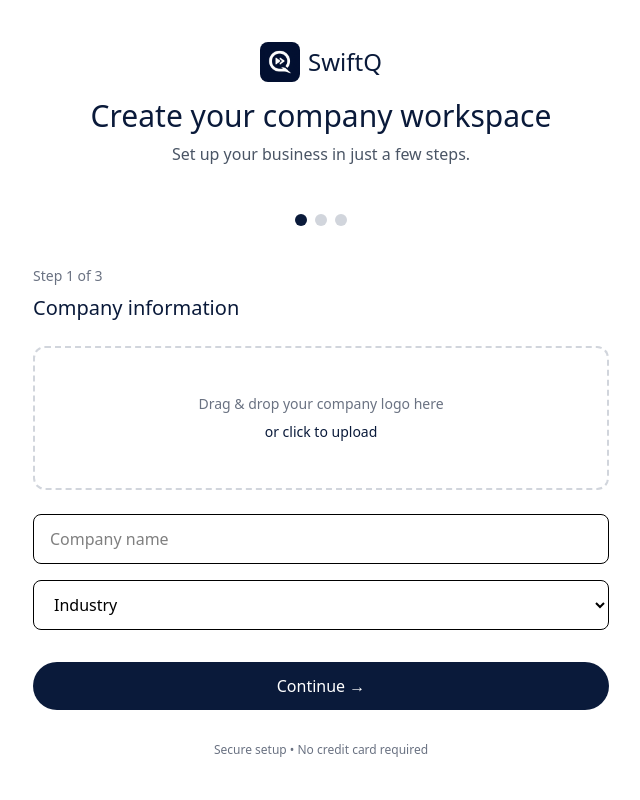
After one commit to Tobicodes-dot/SwiftQ, a PHP site: page /Public/auth/company-registration.html in a window 1280 px wide. The commit adds this page. Shown: the whole page, without its empty margins (319-959 px from the left). Run offline with PHP 8.4, Linux system fonts and the light colour scheme; style sheets or scripts are compiled from the project's sources.

Commit message:
working on registration page

```diff
--- /dev/null
+++ b/Public/auth/company-registration.html
@@ -0,0 +1,264 @@
+<!DOCTYPE html>
+<html lang="en" class="scroll-smooth">
+<head>
+    <meta charset="UTF-8">
+    <meta name="viewport" content="width=device-width, initial-scale=1.0">
+    <title>SwiftQ - Company Registration</title>
+    <link rel="stylesheet" href="../../Public/assets/style/output.css">
+    <link rel="stylesheet" href="../../Public/assets/style/tailwind.css">
+</head>
+<body>
+    <!-- <section class="min-h-screen flex items-center justify-center bg-gray-50 px-6">
+        <div class="w-full max-w-xl bg-white rounded-2xl shadow-md p-10">
+
+
+            <div class="text-center mb-10">
+            <div class="flex justify-center items-center gap-2 mb-4">
+                <div class="logo-container"></div>
+                <span class="text-2xl font-medium text-[#0A1A3A]">SwiftQ</span>
+            </div>
+
+            <h1 class="text-2xl md:text-3xl font-semibold text-[#0A1A3A]">
+                Create your company workspace
+            </h1>
+            <p class="text-gray-600 mt-2">
+                Set up your business on SwiftQ and start managing queues smarter.
+            </p>
+            </div>
+
+
+            <form class="space-y-6">
+
+
+            <div>
+                <h3 class="text-lg font-medium text-[#0A1A3A] mb-4">
+                Company information
+                </h3>
+
+                <div class="space-y-4">
+                <input
+                    type="text"
+                    placeholder="Company name"
+                    class="w-full px-4 py-3 border border-gray-300 rounded-lg focus:outline-none focus:border-[#0A1A3A]"
+                />
+
+                <select
+                    class="w-full px-4 py-3 border border-gray-300 rounded-lg focus:outline-none focus:border-[#0A1A3A]"
+                >
+                    <option>Business type</option>
+                    <option>Healthcare</option>
+                    <option>Banking</option>
+                    <option>Retail</option>
+                    <option>Government</option>
+                    <option>Hospitality</option>
+                    <option>Other</option>
+                </select>
+
+                <select
+                    class="w-full px-4 py-3 border border-gray-300 rounded-lg focus:outline-none focus:border-[#0A1A3A]"
+                >
+                    <option>Company size</option>
+                    <option>1–10 employees</option>
+                    <option>11–50 employees</option>
+                    <option>51–200 employees</option>
+                    <option>200+ employees</option>
+                </select>
+                </div>
+            </div>
+
+
+            <div>
+                <h3 class="text-lg font-medium text-[#0A1A3A] mb-4">
+                Administrator account
+                </h3>
+
+                <div class="space-y-4">
+                <input
+                    type="text"
+                    placeholder="Full name"
+                    class="w-full px-4 py-3 border border-gray-300 rounded-lg focus:outline-none focus:border-[#0A1A3A]"
+                />
+
+                <input
+                    type="email"
+                    placeholder="Work email"
+                    class="w-full px-4 py-3 border border-gray-300 rounded-lg focus:outline-none focus:border-[#0A1A3A]"
+                />
+
+                <input
+                    type="password"
+                    placeholder="Password"
+                    class="w-full px-4 py-3 border border-gray-300 rounded-lg focus:outline-none focus:border-[#0A1A3A]"
+                />
+
+                <input
+                    type="password"
+                    placeholder="Confirm password"
+                    class="w-full px-4 py-3 border border-gray-300 rounded-lg focus:outline-none focus:border-[#0A1A3A]"
+                />
+                </div>
+            </div>
+
+            <button
+                type="submit"
+                class="w-full mt-6 py-3 rounded-full bg-[#0A1A3A] text-white font-medium hover:opacity-90 transition"
+            >
+                Create company account
+            </button>
+
+            </form>
+
+            <p class="text-xs text-gray-500 text-center mt-6">
+            By creating an account, you agree to SwiftQ’s Terms of Service and Privacy Policy.
+            </p>
+        </div>
+    </section> -->
+    <section class="min-h-screen flex items-center justify-center bg-white px-6">
+
+        <div class="w-full max-w-xl">
+
+            <!-- Header -->
+            <div class="mb-12 text-center">
+            <div class="flex justify-center items-center gap-2 mb-4">
+                <div class="logo-container"></div>
+                <span class="text-2xl font-medium text-[#0A1A3A]">SwiftQ</span>
+            </div>
+
+            <h1 class="text-3xl font-medium text-[#0A1A3A]">
+                Create your company workspace
+            </h1>
+
+            <p class="text-gray-600 mt-2">
+                Set up your business in just a few steps.
+            </p>
+            </div>
+
+            <!-- Progress -->
+            <div class="flex justify-center gap-2 mb-10">
+            <span class="w-3 h-3 rounded-full bg-[#0A1A3A]" id="dot-1"></span>
+            <span class="w-3 h-3 rounded-full bg-gray-300" id="dot-2"></span>
+            <span class="w-3 h-3 rounded-full bg-gray-300" id="dot-3"></span>
+            </div>
+
+            <!-- FORM -->
+            <form id="registerForm" class="relative overflow-hidden">
+                <!-- STEP 1 -->
+                <div class="step active">
+                    <p class="text-sm text-gray-500 mb-2">Step 1 of 3</p>
+                    <h2 class="text-xl font-medium text-[#0A1A3A] mb-6">
+                    Company information
+                    </h2>
+
+                    <label for="companyLogo" id="logoDrop" class="flex flex-col items-center justify-center w-full h-36 border-2 border-dashed border-gray-300 rounded-xl cursor-pointer text-center hover:border-[#0A1A3A] transition mb-6">
+                        <input
+                            type="file"
+                            id="companyLogo"
+                            accept="image/*"
+                            class="hidden"
+                            required/>
+
+                        <div id="logoPreview" class="flex flex-col items-center gap-2">
+                            <span class="text-sm text-gray-500">
+                            Drag & drop your company logo here
+                            </span>
+                            <span class="text-sm text-[#0A1A3A] font-medium">
+                            or click to upload
+                            </span>
+                        </div>
+                    </label>
+
+                    <div class="space-y-4">
+                    <input type="text" placeholder="Company name"
+                        class="w-full px-4 py-3 border rounded-lg focus:border-[#0A1A3A] focus:outline-none" />
+
+                    <select
+                        class="w-full px-4 py-3 border rounded-lg focus:border-[#0A1A3A] focus:outline-none">
+                        <option>Industry</option>
+                        <option>Healthcare</option>
+                        <option>Banking</option>
+                        <option>Retail</option>
+                        <option>Government</option>
+                    </select>
+                    </div>
+
+                    <button type="button" onclick="nextStep()"
+                    class="mt-8 w-full py-3 rounded-full bg-[#0A1A3A] text-white font-medium">
+                    Continue →
+                    </button>
+                </div>
+
+                <!-- STEP 2 -->
+                <div class="step">
+                    <p class="text-sm text-gray-500 mb-2">Step 2 of 3</p>
+                    <h2 class="text-xl font-medium text-[#0A1A3A] mb-6">
+                    Company size & region
+                    </h2>
+
+                    <div class="space-y-4">
+                    <select
+                        class="w-full px-4 py-3 border rounded-lg focus:border-[#0A1A3A] focus:outline-none">
+                        <option>Company size</option>
+                        <option>1–10 employees</option>
+                        <option>11–50 employees</option>
+                        <option>51–200 employees</option>
+                        <option>200+ employees</option>
+                    </select>
+
+                    <input type="text" placeholder="Country / Region"
+                        class="w-full px-4 py-3 border rounded-lg focus:border-[#0A1A3A] focus:outline-none" />
+                    </div>
+
+                    <div class="flex gap-4 mt-8">
+                    <button type="button" onclick="prevStep()"
+                        class="w-1/3 py-3 rounded-full border text-gray-600">
+                        Back
+                    </button>
+
+                    <button type="button" onclick="nextStep()"
+                        class="w-2/3 py-3 rounded-full bg-[#0A1A3A] text-white font-medium">
+                        Continue →
+                    </button>
+                    </div>
+                </div>
+
+                <!-- STEP 3 -->
+                <div class="step">
+                    <p class="text-sm text-gray-500 mb-2">Step 3 of 3</p>
+                    <h2 class="text-xl font-medium text-[#0A1A3A] mb-6">
+                    Administrator account
+                    </h2>
+
+                    <div class="space-y-4">
+                    <input type="text" placeholder="Full name"
+                        class="w-full px-4 py-3 border rounded-lg focus:border-[#0A1A3A] focus:outline-none" />
+
+                    <input type="email" placeholder="Work email"
+                        class="w-full px-4 py-3 border rounded-lg focus:border-[#0A1A3A] focus:outline-none" />
+
+                    <input type="password" placeholder="Password"
+                        class="w-full px-4 py-3 border rounded-lg focus:border-[#0A1A3A] focus:outline-none" />
+                    </div>
+
+                    <div class="flex gap-4 mt-8">
+                    <button type="button" onclick="prevStep()"
+                        class="w-1/3 py-3 rounded-full border text-gray-600">
+                        Back
+                    </button>
+
+                    <button type="submit"
+                        class="w-2/3 py-3 rounded-full bg-[#0A1A3A] text-white font-medium">
+                        Create workspace
+                    </button>
+                    </div>
+                </div>
+
+            </form>
+
+            <p class="text-xs text-gray-500 text-center mt-8">
+            Secure setup • No credit card required
+            </p>
+        </div>
+    </section>
+    <script src="../../Public/assets/js/register.js"></script>
+</body>
+</html>
--- a/index.html
+++ b/index.html
@@ -78,7 +78,7 @@
                     Experience the future of queue management with SwiftQ. Our innovative platform reduces wait times, enhances customer satisfaction, and boosts operational efficiency. Join the revolution today!
                 </p>
                 <div class="flex gap-4">
-                    <a href="#" class="bg-white text-[#0A1A3A] px-5 py-2 rounded-lg font-semibold hover:bg-gray-100 transition">Register Your Organisation</a>
+                    <a href="./Public/auth/company-registration.html" class="bg-white text-[#0A1A3A] px-5 py-2 rounded-lg font-semibold hover:bg-gray-100 transition">Register Your Organisation</a>
                     <a href="#" class="border border-white px-5 py-2 rounded-lg hover:bg-white hover:text-[#0A1A3A] transition">What we do</a>
                 </div>
             </div>
```
Also changed, not shown: Public/assets/js/register.js (added), Public/assets/style/output.css, Public/assets/style/tailwind.css.
